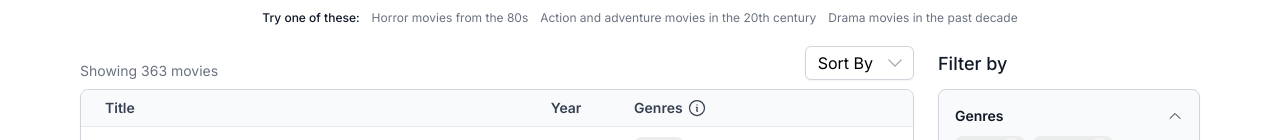
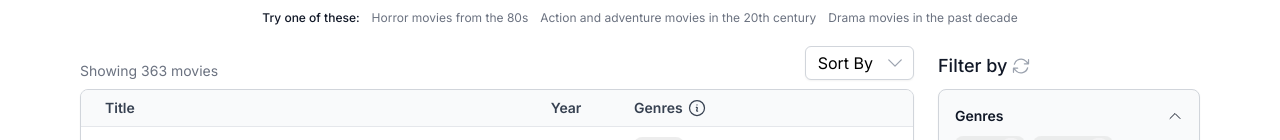
Before and after one commit to kevinshen56714/AI-filter, a Next.js app: page / in a window 1280 px wide. Shown: the part 160-300 px from the top of the page. Built offline with nearby package versions, Linux system fonts and the light colour scheme.

Commit message:
Add a filter reset btn and remove commented code

```diff
--- a/pages/index.tsx
+++ b/pages/index.tsx
@@ -1,4 +1,5 @@
 import { Inter } from 'next/font/google';
+import Link from 'next/link';
 import { usePathname, useRouter } from 'next/navigation';
 import { useMemo, useState } from 'react';
 
@@ -11,6 +12,7 @@ import { useGetMovies } from '@/react-query/movie';
 import { Filters } from '@/types/filters';
 import { Movie } from '@/types/movie';
 import { useFilterParams } from '@/utils/utils';
+import { ArrowPathIcon } from '@heroicons/react/24/solid';
 
 const inter = Inter({ subsets: ['latin'] });
 
@@ -97,7 +99,12 @@ export default function MovieList() {
                 onChangeCallback={setSortBy}
               ></DropdownMenu>
             </div>
-            <h2 className="hidden lg:block col-span-1 my-2 text-lg font-medium text-gray-900">Filter by</h2>
+            <div className="hidden lg:flex items-center gap-1 col-span-1 my-2 text-lg font-medium text-gray-900">
+              <h2>Filter by</h2>
+              <Link href={'/'}>
+                <ArrowPathIcon className="h-5 w-5 text-gray-400"></ArrowPathIcon>
+              </Link>
+            </div>
             <div className="col-span-3">
               <MovieTable movies={movies} filters={filters} onFilterChange={onFilterChange} />
             </div>
```
Also changed, not shown: components/FilterSideBar.tsx (+0 -130 lines).
